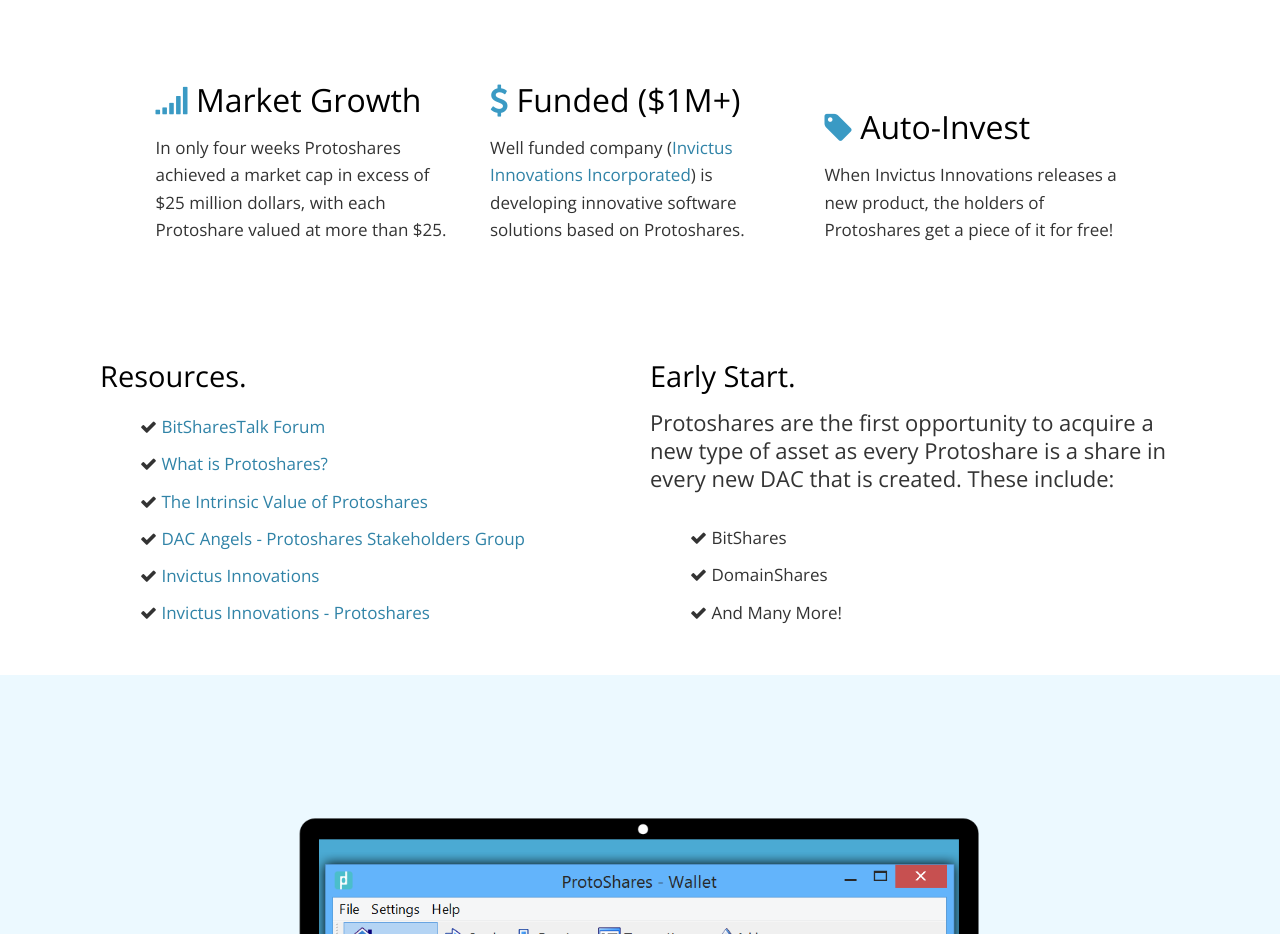
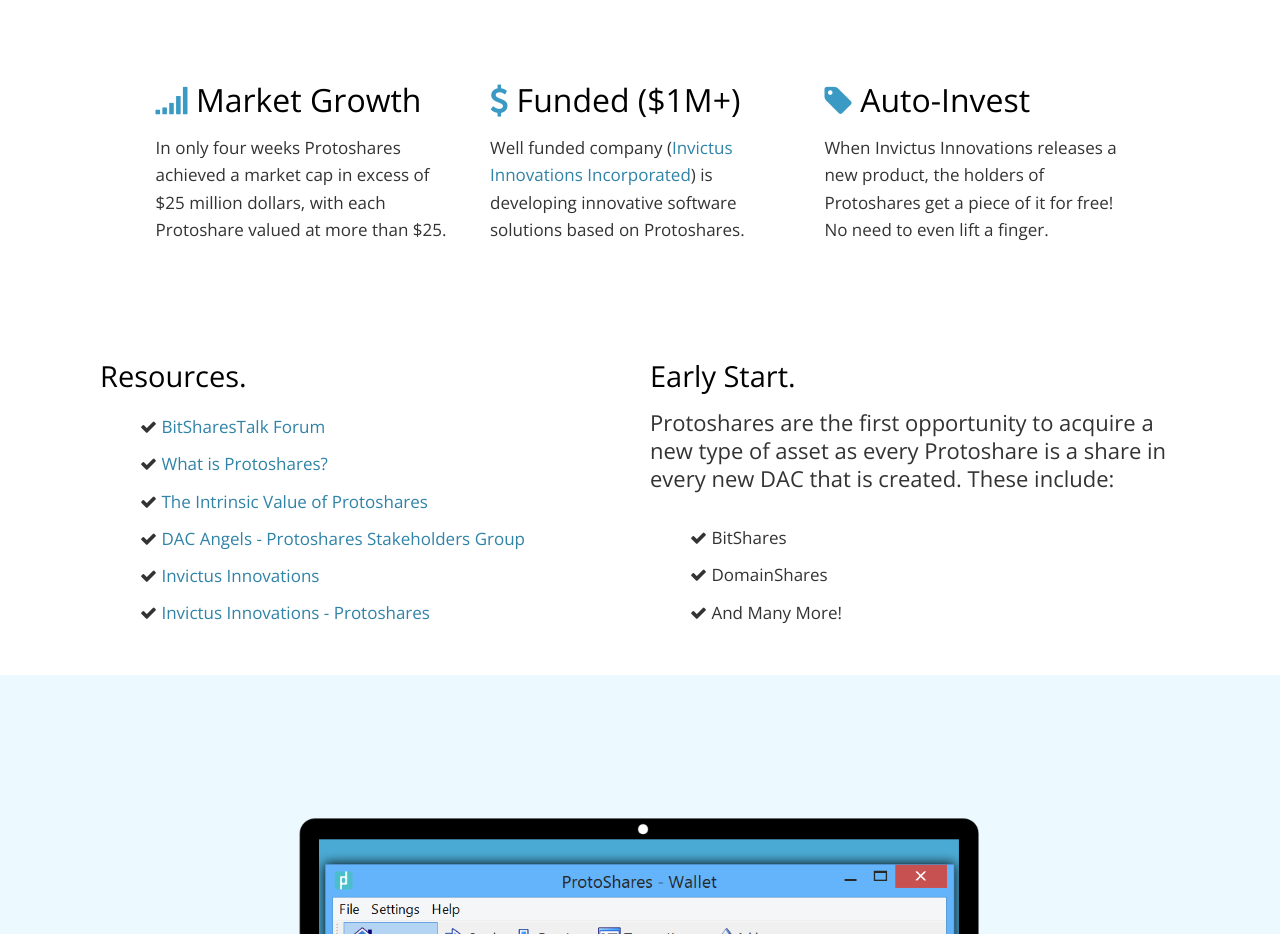
Before and after one commit to super3/protoshares.net, a plain HTML site: page index.html in a window 1280 px wide. Shown: the part 1620-2554 px from the top of the page. Drawn offline with nearby package versions, Linux system fonts and the light colour scheme.

Commit message:
Update Four

```diff
--- a/index.html
+++ b/index.html
@@ -121,7 +121,7 @@
         <li>
           <h3><i class="fa fa-tag"></i> Auto-Invest</h3>
           <p>
-            When Invictus Innovations releases a new product, the holders of Protoshares get a piece of it for free!
+            When Invictus Innovations releases a new product, the holders of Protoshares get a piece of it for free! No need to even lift a finger.
           </p>
         </li>
       </ul>
```
